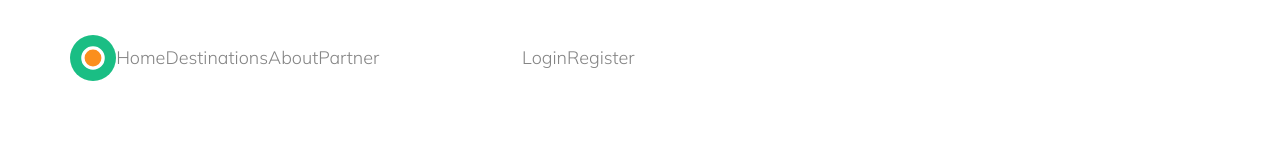
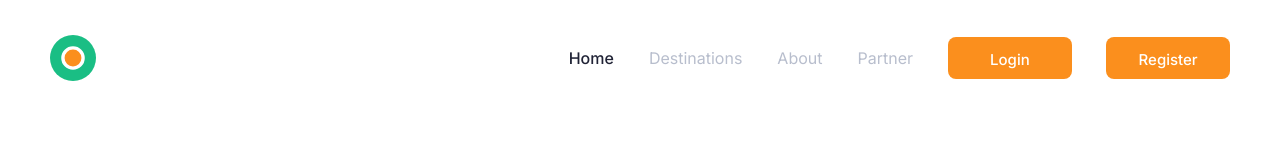
Before and after one commit to stv74/travel-tours, a website: page src/index.html in a window 1280 px wide. Drawn offline with Linux system fonts and the light colour scheme.

Commit message:
Section HEADER

```diff
--- a/src/index.html
+++ b/src/index.html
@@ -69,7 +69,7 @@
 					<nav class="header__nav">
 						<ul class="header__menu">
 							<li class="header__menu-item">
-								<a href="#" class="header__menu-link">Home</a>
+								<a href="#" class="header__menu-link header__active">Home</a>
 							</li>
 							<li class="header__menu-item">
 								<a href="#" class="header__menu-link">Destinations</a>
@@ -83,10 +83,10 @@
 						</ul>
 						<ul class="header__login">
 							<li class="header__login-item">
-								<a href="#" class="header__login-link">Login</a>
+								<a href="#" class="button button_header">Login</a>
 							</li>
 							<li class="header__login-item">
-								<a href="#" class="header__login-link">Register</a>
+								<a href="#" class="button button_header">Register</a>
 							</li>
 						</ul>
 					</nav>
--- a/src/sass/base/_typography.scss
+++ b/src/sass/base/_typography.scss
@@ -32,7 +32,7 @@ h3 {
 
 p {
 	font-size: 1.063rem;
-	line-height: 30px;
+	line-height: 1.875;
 	color: #7d7987;
 }
 
--- a/src/sass/components/_button.scss
+++ b/src/sass/components/_button.scss
@@ -1,3 +1,25 @@
-// -----------------------------------------------------------------------------
-// This file contains all styles related to the button component.
-// -----------------------------------------------------------------------------
+.button {
+	display: block;
+	width: 10.25em;
+	height: 3em;
+	font-family: $second-font-stack;
+	font-size: 1em;
+	font-weight: 600;
+	line-height: 3;
+	color: #ffffff;
+	text-align: center;
+	background: #fb8f1d;
+	border-radius: 8px;
+	&_header {
+		width: 8.25em;
+		height: 2.75em;
+		font-family: $second-font-stack;
+		font-size: 0.9375em;
+		font-weight: 500;
+		line-height: 3;
+		&-white {
+			background: #ffffff;
+			background-color: #fb8f1d;
+		}
+	}
+}
--- a/src/sass/layout/_header.scss
+++ b/src/sass/layout/_header.scss
@@ -3,7 +3,7 @@
 	&__wrapper {
 		display: flex;
 		justify-content: space-between;
-		padding: 0 3.125em 0;
+		padding: 0 1.875em 0;
 	}
 	&__logo {
 		height: 2.5625em;
@@ -26,8 +26,24 @@
 	}
 	&__menu {
 		flex: 1;
+		justify-content: flex-end;
+		&-item {
+			margin-right: 35px;
+		}
+		&-link {
+			font-family: $second-font-stack;
+			font-weight: 400;
+			font-size: 1em;
+			line-height: 1.1875;
+			color: #b8becd;
+		}
+	}
+	&__active {
+		font-weight: 500;
+		color: $header-text-color;
 	}
 	&__login {
-		flex: 282px;
+		flex: 0 0 282px;
+		justify-content: space-between;
 	}
 }
```
Also changed, not shown: src/css/style.min.css.
